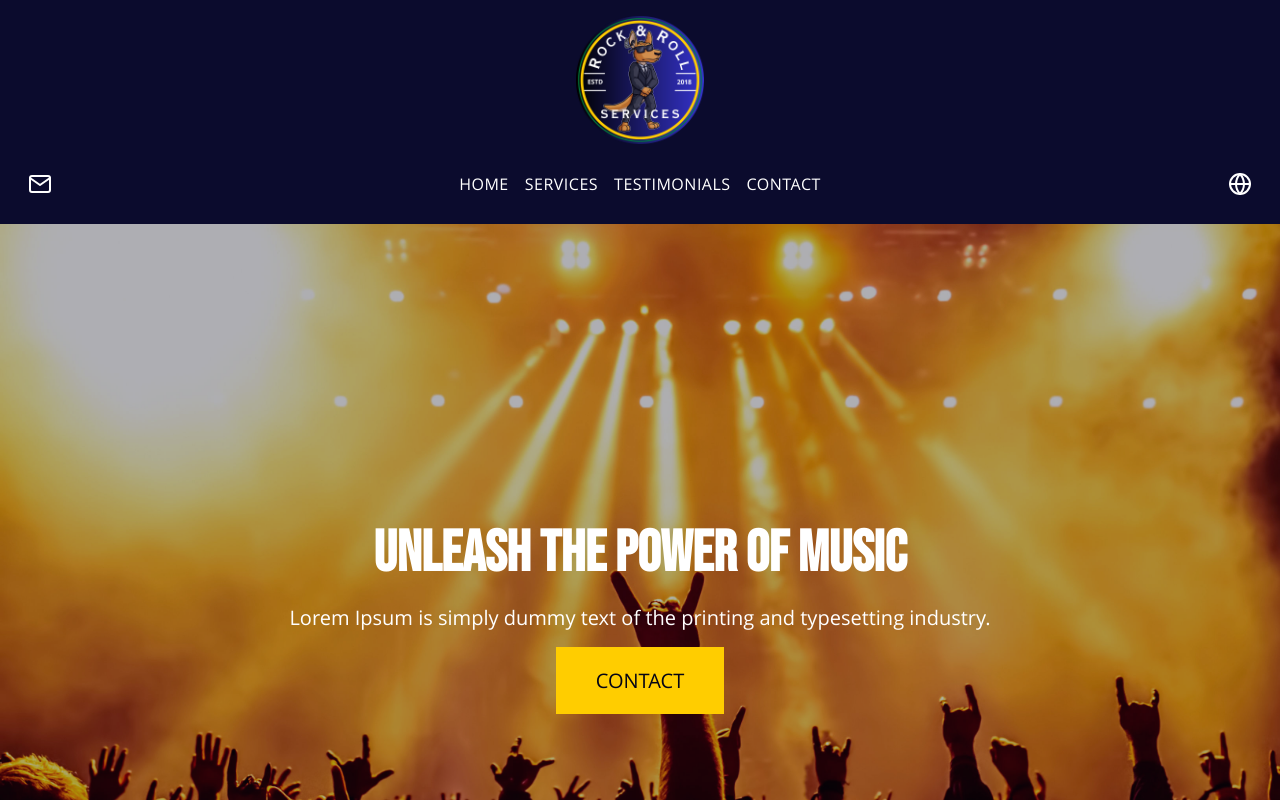
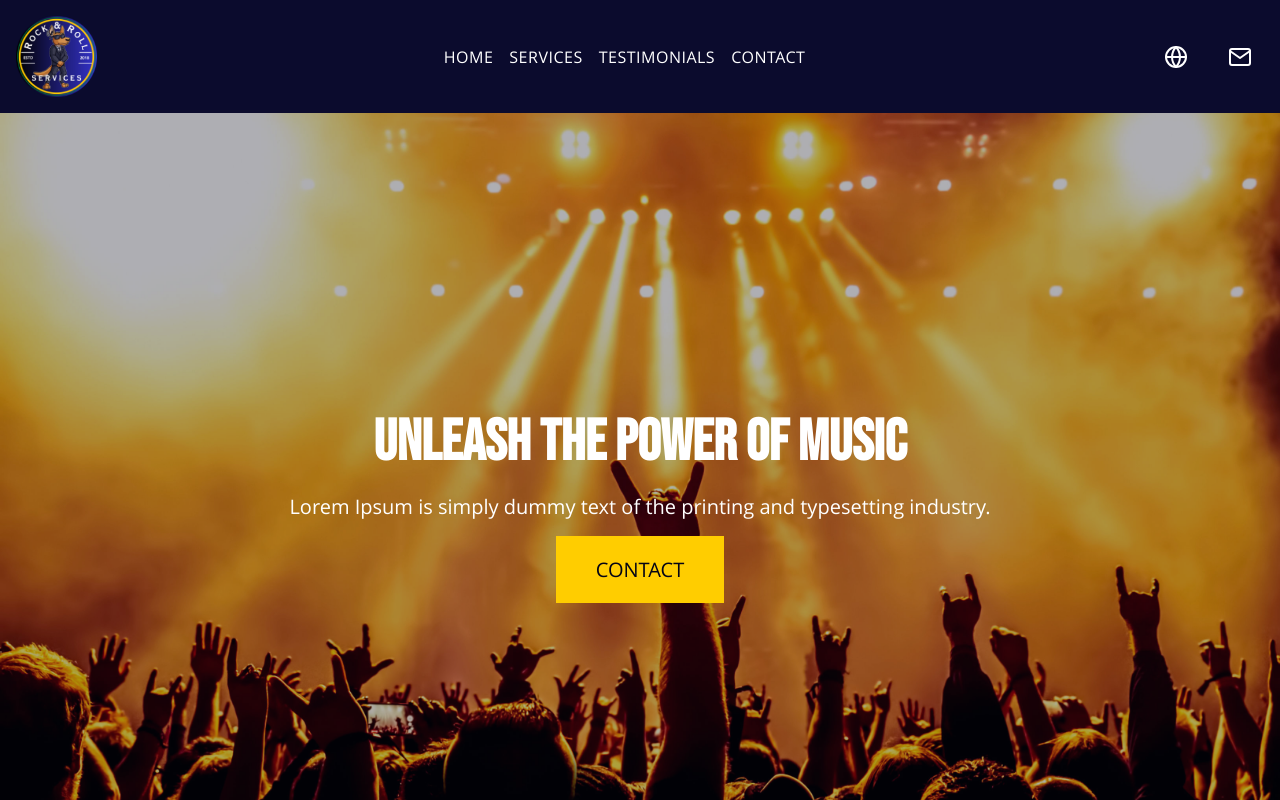
Before and after one commit to Jimmyh-world/rnrservices, a Vue app: page / in a window 1280 px wide. Shown: the top 800 px of the page. Built offline with nearby package versions, Linux system fonts and the light colour scheme.

Commit message:
Fixed header

```diff
--- a/src/assets/css/components/header.css
+++ b/src/assets/css/components/header.css
@@ -3,33 +3,11 @@
     width: 100%;
     background-color: #0B0B2D;
     padding: 1rem;
-    z-index: 999;
-    gap: 1rem;
-    display: grid;
-    grid-template-columns: auto 1fr auto;
-    grid-template-rows: repeat(2, auto);
-    grid-template-areas:
-        'mail logo lang'
-        'nav nav nav';
-}
-
-#header .logo {
-    width: 4rem;
-    height: 4rem;
-    margin: auto;
-    grid-area: logo;
-}
-
-#header #langButton {
-    grid-area: lang;
-}
-
-#header #mailButton {
-    grid-area: mail;
+    display: flex;
+    align-items: center;
 }
 
 .navigation {
-    grid-area: nav;
     width: 100%;
     display: flex;
     flex-wrap: wrap;
@@ -57,18 +35,10 @@
     color: #FFCD00;
 }
 
-@media (min-width: 600px) {
-    #header {
-        gap: 1rem;
-        grid-template-columns: auto 1fr auto;
-        grid-template-rows: repeat(2, auto);
-        grid-template-areas:
-            '. logo .'
-            'mail nav lang';
-    }
-
-    #header .logo {
-        width: 8rem;
-        height: 8rem;
-    }
+.buttons {
+    display: flex;
+    align-items: center;
+    justify-content: end;
+    flex: 1;
+    gap: 1rem;
 }
--- a/src/assets/css/components/logo.css
+++ b/src/assets/css/components/logo.css
@@ -1,7 +1,9 @@
 .logo {
     position: relative;
-    width: 8rem;
-    height: 8rem;
+    width: 6rem;
+    display: inline-flex;
+    align-items: center;
+    justify-content: center;
 }
 
 .logo a {
--- a/src/assets/css/main.css
+++ b/src/assets/css/main.css
@@ -71,6 +71,11 @@ h6 {
     align-items: center;
     justify-content: center;
     cursor: pointer;
+}
+
+.button {
+    background-color: transparent;
+    border: 0;
 }
 
 .cta {
@@ -313,3 +318,15 @@ h6 {
 #langButton:focus-within {
     stroke: #FFCD00;
 }
+
+@media (max-width: 701px) {
+    #header .navigation {
+        display: none !important;
+    }
+}
+
+@media (min-width: 700px) {
+    #toggleMenuButton {
+        display: none !important;
+    }
+}
--- a/src/components/Header.vue
+++ b/src/components/Header.vue
@@ -6,6 +6,7 @@ import Logo from "@/components/Logo.vue";
 import Language from "@/components/Language.vue";
 import text from "@/assets/js/text.js";
 import {ref} from "vue";
+import Menu from "@/components/icons/Menu.vue";
 
 const languageBoxShow = ref(false);
 
@@ -18,18 +19,23 @@ function toggleLanguageBox() {
 <template>
   <header id="header">
     <Logo />
-    <a id="mailButton" class="button" href="mailto:#" :title="text('Mail', 'Mejla')">
-      <Mail />
-    </a>
     <nav class="navigation">
       <a href="#landing" :title="text('Home', 'Hem')">{{ text("Home", "Hem") }}</a>
       <a href="#services" :title="text('Services', 'Service')">{{ text("Services", "Service") }}</a>
       <a href="#testimonials" :title="text('Testimonials', 'Rekommendationer')">{{ text('Testimonials', 'Rekommendationer') }}</a>
       <a href="#contact" :title="text('Contact', 'Kontakt')">{{ text('Contact', 'Kontakt') }}</a>
     </nav>
-    <button @click="toggleLanguageBox" id="langButton" class="button" :title="text('Select language', 'Välj språk')">
-      <Globe />
-    </button>
+    <div class="buttons">
+      <button @click="toggleLanguageBox" id="langButton" class="button" :title="text('Select language', 'Välj språk')">
+        <Globe />
+      </button>
+      <a id="mailButton" class="button" href="mailto:#" :title="text('Mail', 'Mejla')">
+        <Mail />
+      </a>
+      <button id="toggleMenuButton" class="button" title="Toggle menu">
+        <Menu />
+      </button>
+    </div>
     <Language :show="languageBoxShow" />
   </header>
 </template>
```
